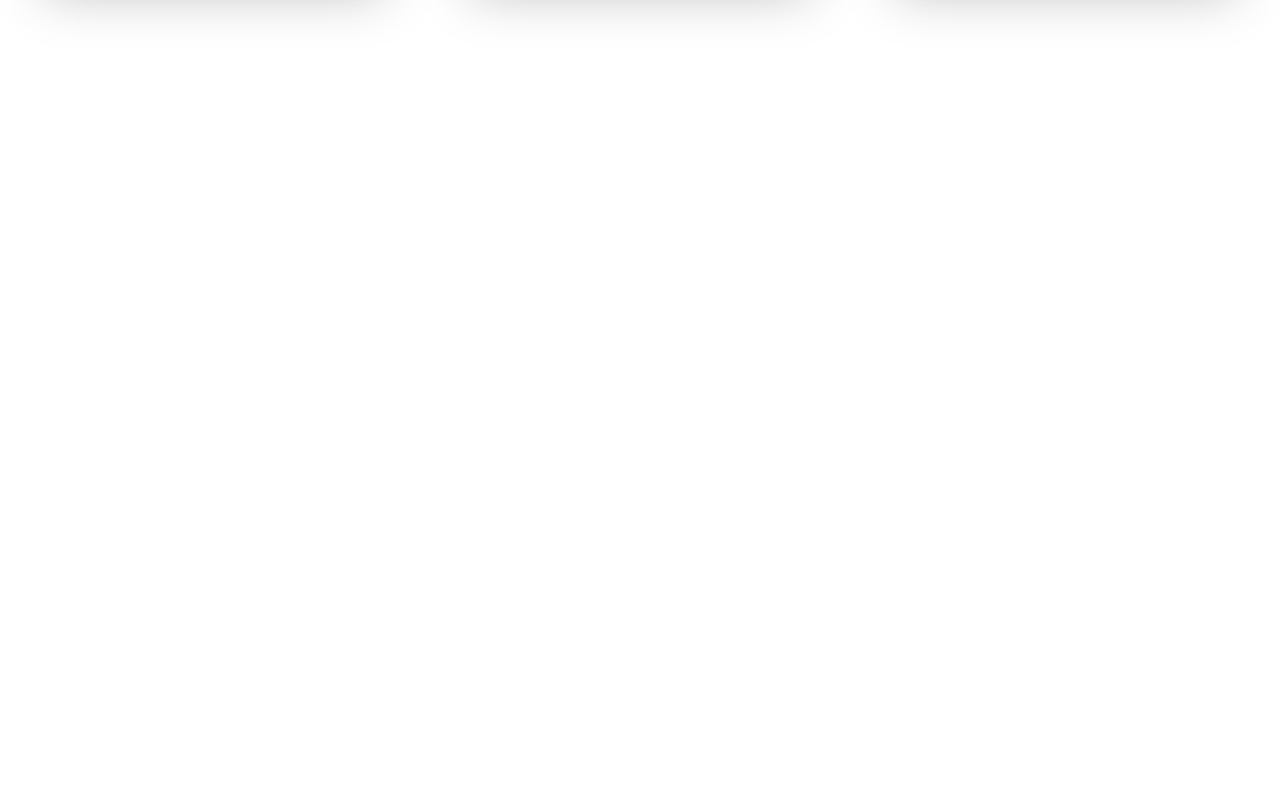
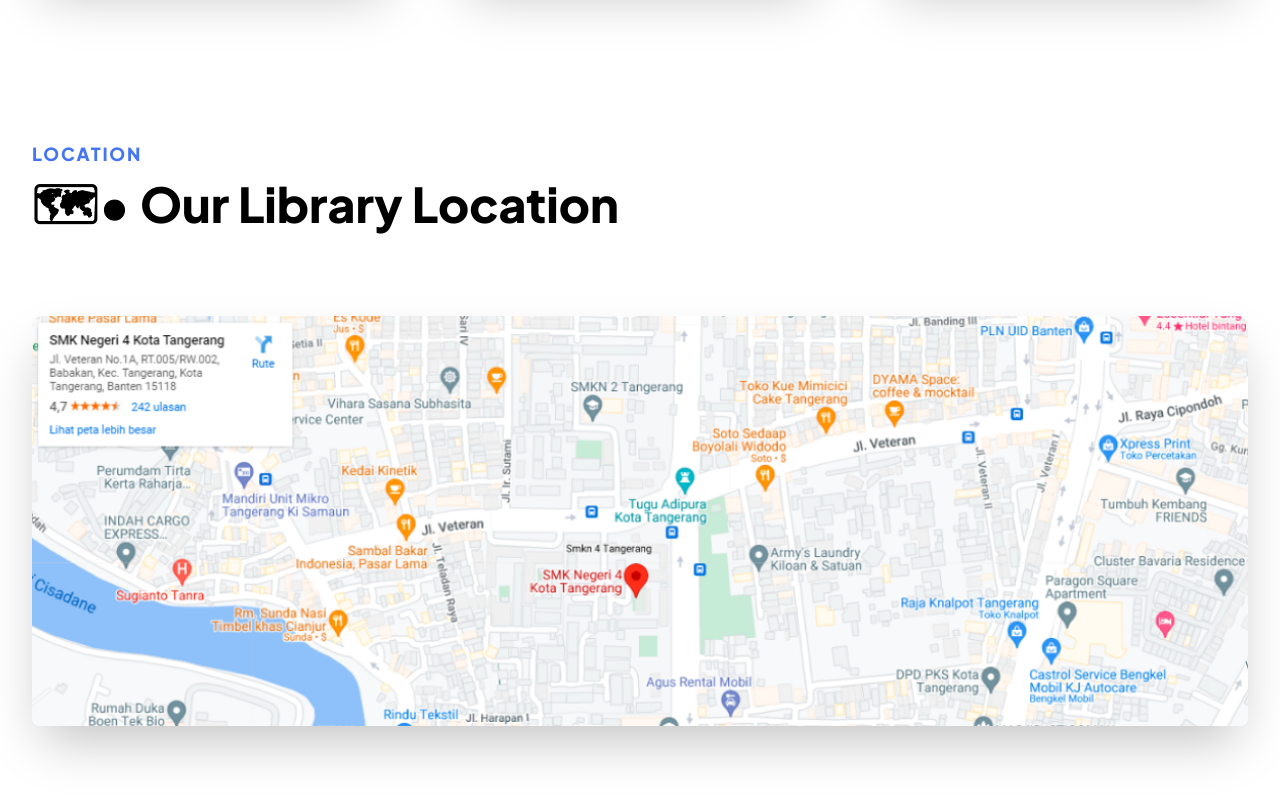
Before and after one commit to PhosRunia28/Lidia, a React (Vite) app: page / in a window 1280 px wide. Shown: the part 3652-4452 px from the top of the page. Before the commit the page ends 3792 px from the top, so only its background shows below. Built offline with nearby package versions, Linux system fonts and the light colour scheme.

Commit message:
ui: Location Section

```diff
--- a/src/App.tsx
+++ b/src/App.tsx
@@ -1,6 +1,7 @@
 import FeatureSection from "./components/section/FeatureSection";
 import Header from "./components/section/Header";
 import HeroSection from "./components/section/HeroSection";
+import LocationSection from "./components/section/LocationSection";
 import ReviewSection from "./components/section/ReviewSection";
 import ServiceSection from "./components/section/ServiceSection";
 function App() {
@@ -13,6 +14,7 @@
       <FeatureSection />
       <ServiceSection />
       <ReviewSection />
+      <LocationSection />
     </>
   );
 }
--- /dev/null
+++ b/src/components/section/LocationSection.tsx
@@ -0,0 +1,15 @@
+import TitleSection from '../common/TitleSection'
+export default function LocationSection() {
+  return (
+    <section className="container">
+        <div className="mb-32 flex flex-col gap-14 md:mb-36 md:gap-20 lg:mb-40">
+          <TitleSection title="🗺• Our Library Location" subtitle="location" />
+          <img
+            src="./map.png"
+            alt="map location"
+            className="h-[200px] rounded-lg bg-cover bg-center shadow-2xl sm:h-full"
+          />
+        </div>
+      </section>
+  )
+}
```
Also changed, not shown: public/map.png.
